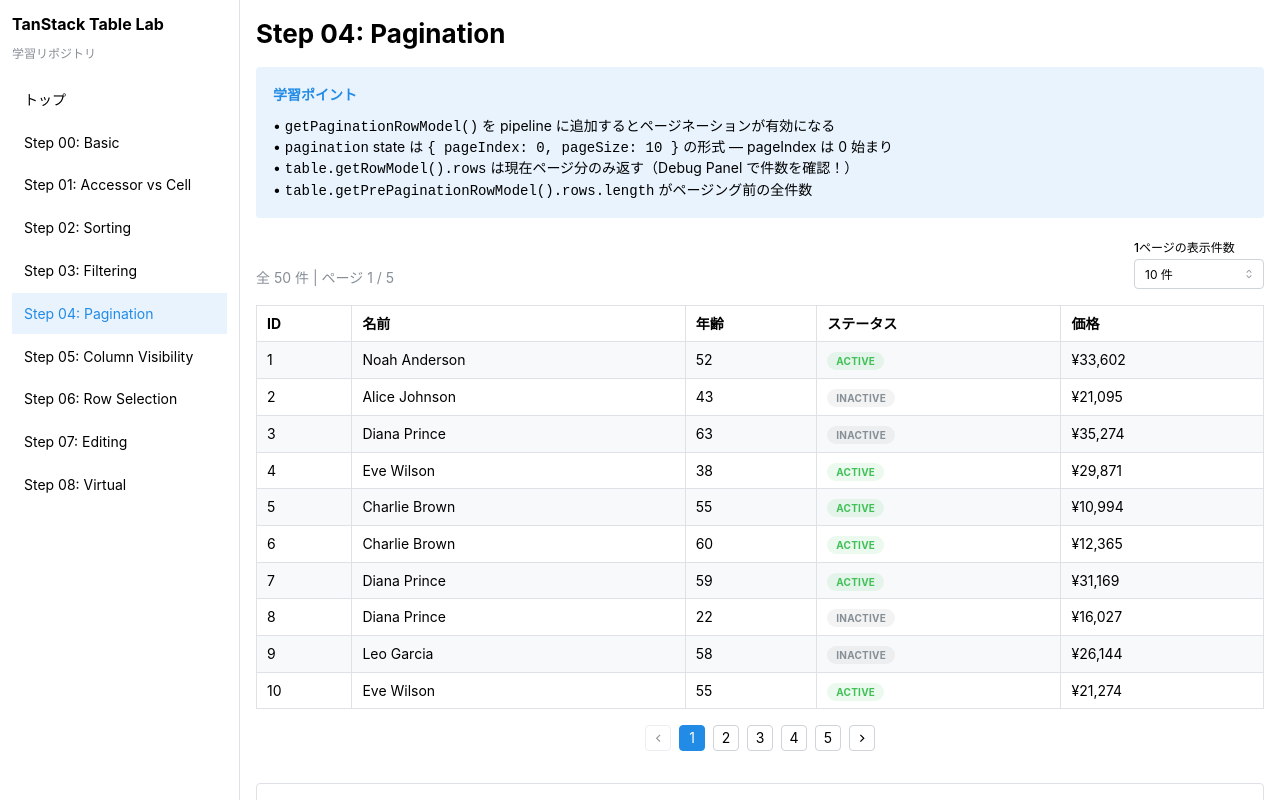
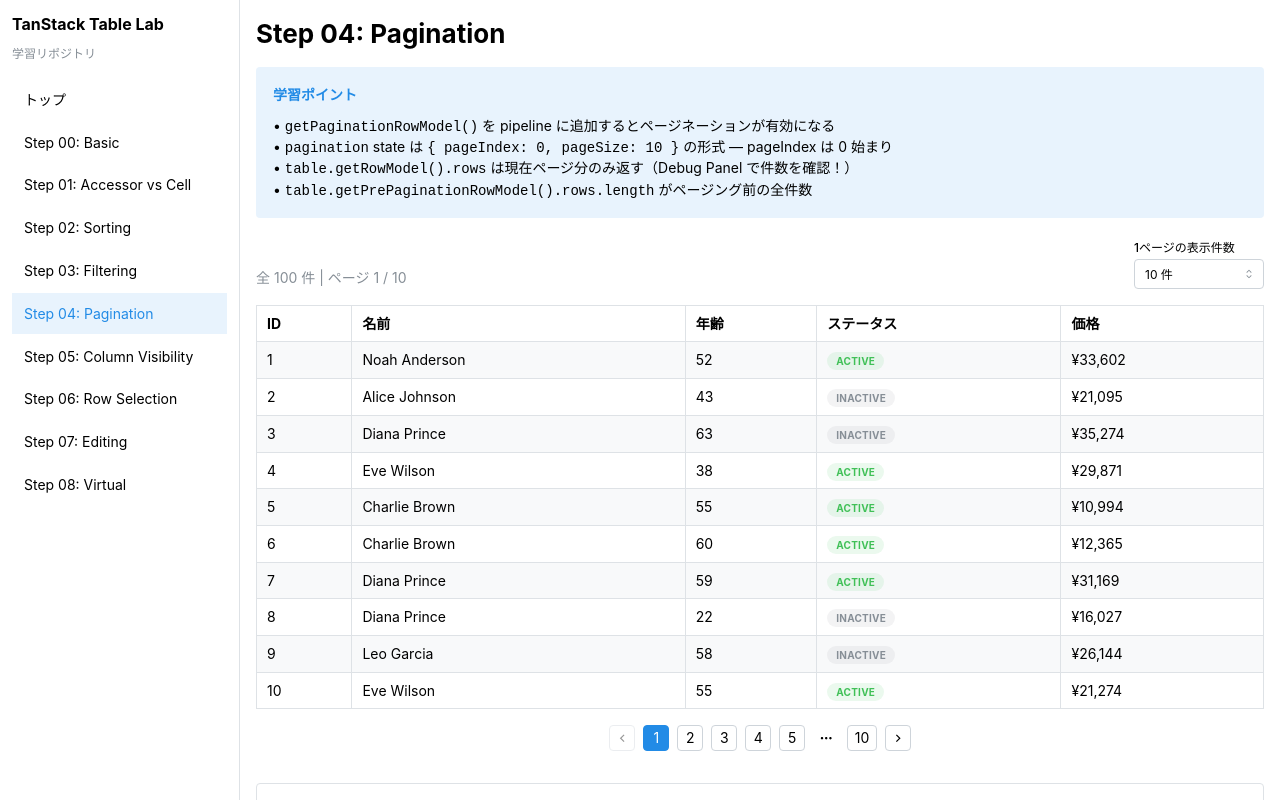
Before and after one commit to shimpei1494/tanstack-table-lab, a React (Vite) app: page /step/04 in a window 1280 px wide. Shown: the top 800 px of the page. Built offline with nearby package versions, Linux system fonts and the light colour scheme.

Commit message:
step04改善

```diff
--- a/src/features/step04-pagination/Step04Pagination.tsx
+++ b/src/features/step04-pagination/Step04Pagination.tsx
@@ -21,7 +21,7 @@
 import type { Person } from "../../data/types";
 
 // コンポーネント外で固定（ランダム再生成を防ぐ）
-const DATA = makeData(50);
+const DATA = makeData(100);
 
 export function Step04Pagination() {
 	const [pagination, setPagination] = useState<PaginationState>({
```
